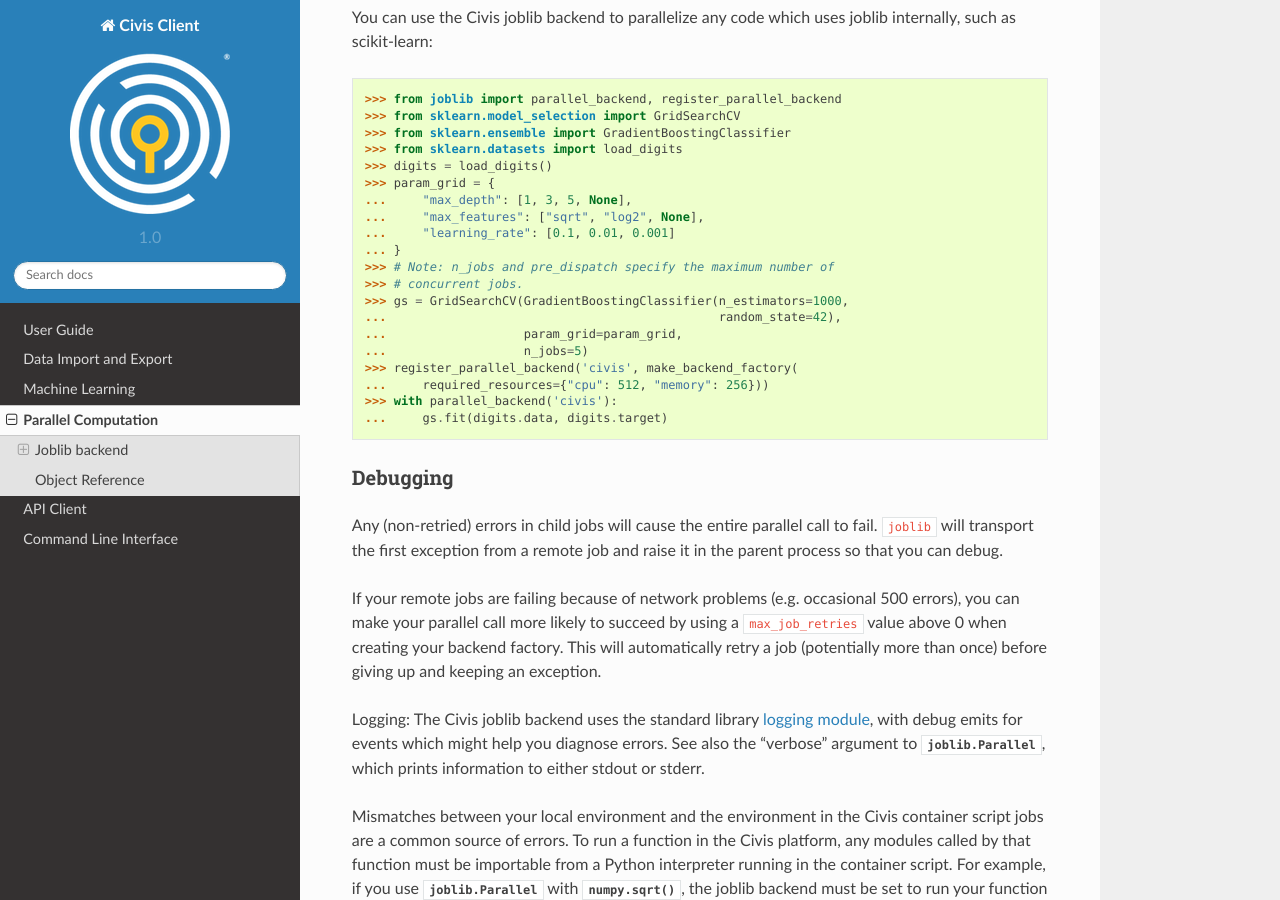
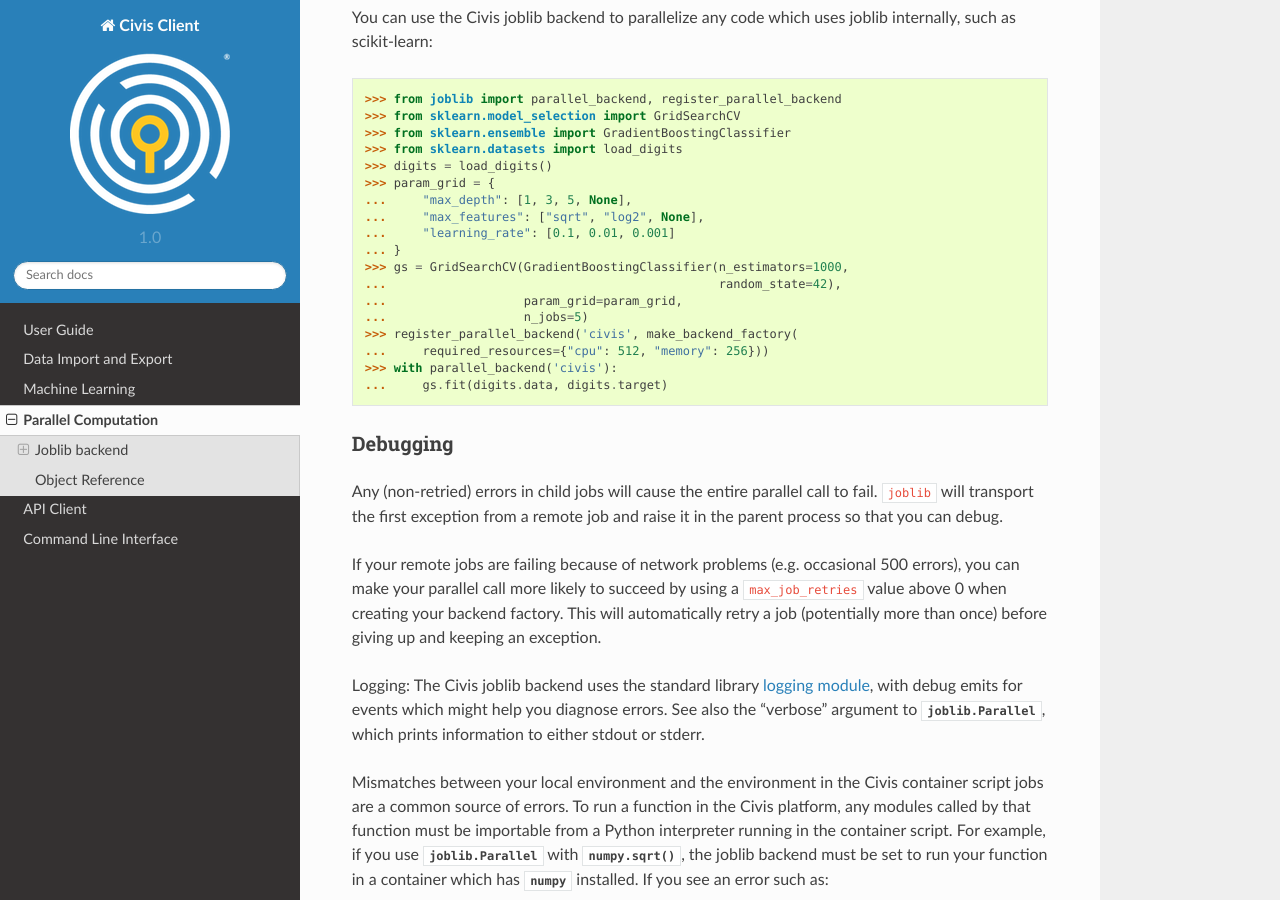
Before and after one commit to civisanalytics/civis-python, a Sphinx documentation site: the page built from docs/source/parallel.rst, in a window 1280 px wide and 900 px high, scrolled down 2072 px. Built offline with Sphinx 7.4.7 and the Read the Docs theme 2.0.0, drawn with Linux system fonts in a browser that asks for light colours.

Commit message:
DOC updated docs

```diff
--- a/docs/source/parallel.rst
+++ b/docs/source/parallel.rst
@@ -110,8 +110,6 @@
     ...     "max_features": ["sqrt", "log2", None],
     ...     "learning_rate": [0.1, 0.01, 0.001]
     ... }
-    >>> # Note: n_jobs and pre_dispatch specify the maximum number of
-    >>> # concurrent jobs.
     >>> gs = GridSearchCV(GradientBoostingClassifier(n_estimators=1000,
     ...                                              random_state=42),
     ...                   param_grid=param_grid,
```
